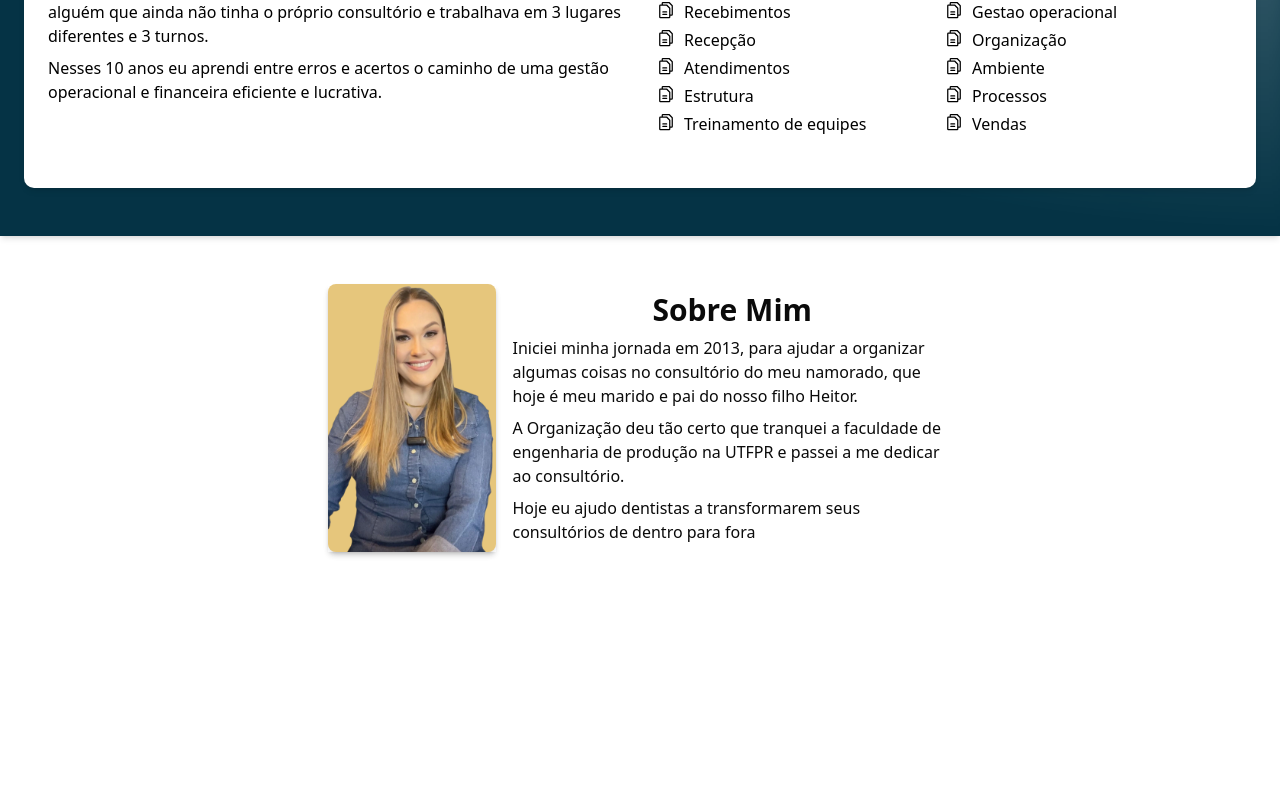
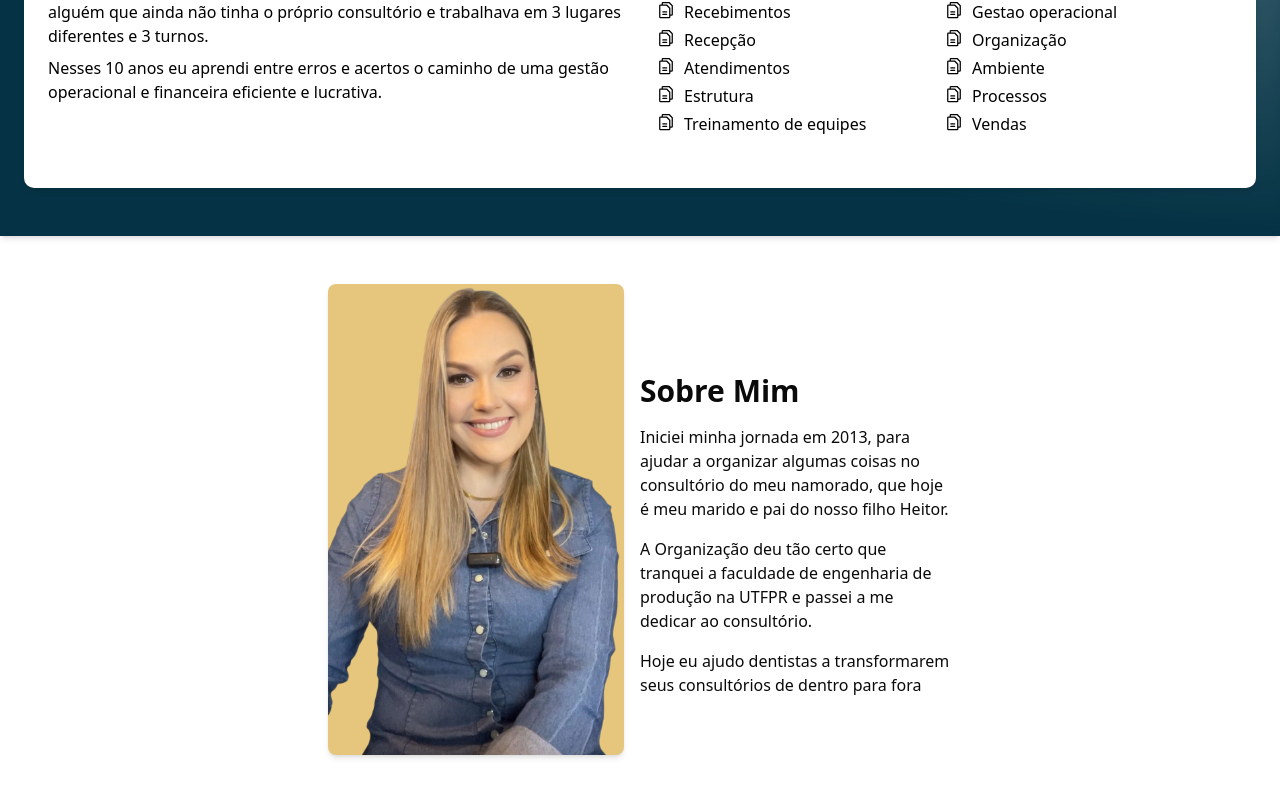
Before and after one commit to baphomello/tsc_landing_page, a Next.js app: page / in a window 1280 px wide. Shown: the part 680-1476 px from the top of the page. Before the commit the page ends 1280 px from the top, so only its background shows below. Built offline with nearby package versions, Linux system fonts and the light colour scheme.

Commit message:
fix: mobile compatibility

```diff
--- a/src/components/about/about.tsx
+++ b/src/components/about/about.tsx
@@ -2,9 +2,9 @@ import AboutPhoto from './aboutPhoto';
 
 export default function About() {
   return (
-    <section className="mx-auto flex w-2xl space-x-4 py-12 px-6">
+    <section className="mx-auto grid grid-cols-1 lg:grid-cols-2 lg:w-2xl space-x-4 space-y-8 py-12 px-6">
       <AboutPhoto />
-      <article className="space-y-2 flex flex-col justify-center items-center">
+      <article className="space-y-4 flex flex-col justify-center">
         <h2 className="text-3xl font-bold">Sobre Mim</h2>
         <p>
           Iniciei minha jornada em 2013, para ajudar a organizar algumas coisas
--- a/src/components/about/aboutPhoto.tsx
+++ b/src/components/about/aboutPhoto.tsx
@@ -2,14 +2,8 @@ import Image from 'next/image';
 
 export default function AboutPhoto() {
   return (
-    <div className="bg-[#e6c67c] rounded-md flex justify-end shadow-md">
-      <Image
-        className="shadow-md"
-        src="/photo003.webp"
-        alt="PhotoAbout"
-        width={450}
-        height={750}
-      />
+    <div className="bg-[#e6c67c] rounded-md flex items-start shadow-md">
+      <Image src="/photo003.webp" alt="PhotoAbout" width={300} height={360} />
     </div>
   );
 }
--- a/src/components/hero/title.tsx
+++ b/src/components/hero/title.tsx
@@ -4,7 +4,7 @@ import Link from 'next/link';
 export default function Title() {
   return (
     <div className="flex flex-col space-y-6 lg:col-span-2">
-      <h1 className="text-5xl font-semibold">
+      <h1 className="text-4xl font-semibold">
         Maximize o <span className="text-[#e6c67c]">Lucro e a Eficiência</span>{' '}
         do Seu Consultório Odontológico
       </h1>
```
